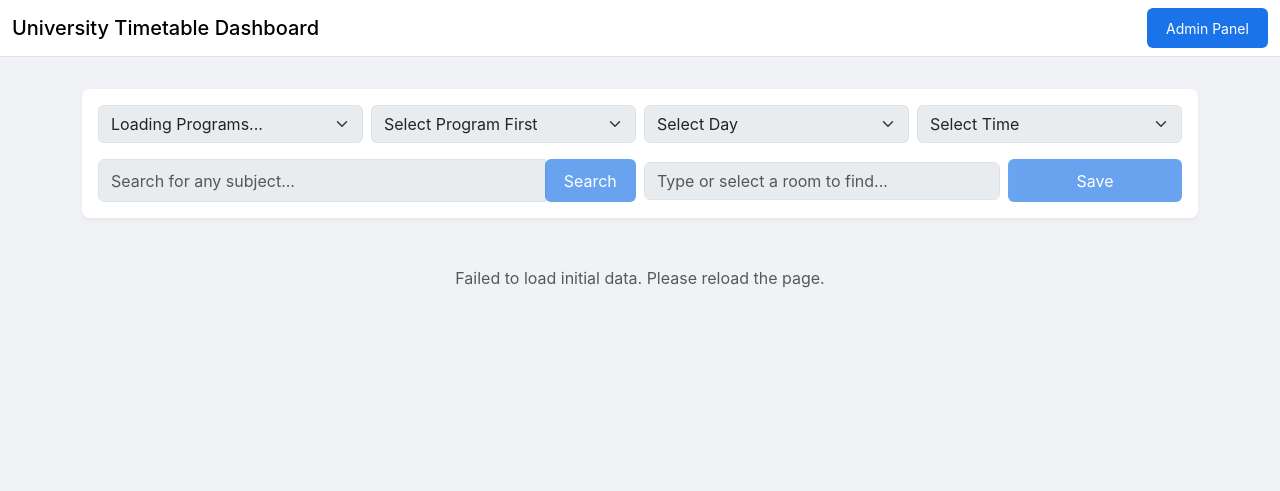
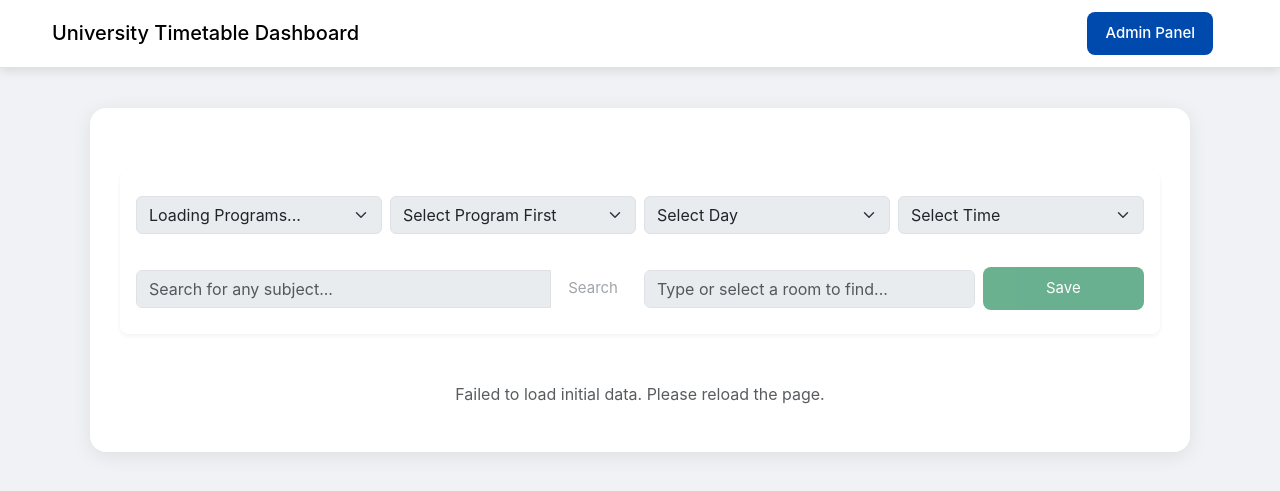
Before and after one commit to 14rushiljain/UniFinds---Classroom-Faculty-Availability-Tracker, a Flask app: page / in a window 1280 px wide. Shown: the top 491 px of the page. Run offline with Flask 3, Linux system fonts and the light colour scheme; data that the repository does not hold is empty.

Commit message:
Update ui.css

```diff
--- a/static/css/ui.css
+++ b/static/css/ui.css
@@ -1,104 +1,109 @@
-/*
- * By adding '#my-app' to all rules, we make them
- * more specific than Bootstrap's default rules.
- * This forces the browser to use our styles.
- */
 
-#my-app body {
-    /* We target '#my-app body' instead of just 'body' */
-    background: #f5f8fc;
-    font-family: 'Segoe UI', Tahoma, sans-serif;
-    color: #333;
+body {
+    margin: 0;
+    padding: 0;
+    font-family: "Poppins", sans-serif;
+    background: #f4f7fb;
+    color: #2c3e50;
 }
 
-#my-app .navbar-custom {
-    background-color: #004aad;
+.navbar {
+    background: #004aad;
+    padding: 12px 40px;
+    display: flex;
+    align-items: center;
+    justify-content: space-between;
+    box-shadow: 0 3px 10px rgba(0,0,0,0.1);
 }
 
-#my-app .navbar-custom .navbar-brand,
-#my-app .navbar-custom .nav-link {
-    color: white !important; /* Kept !important as it's fighting a very specific Bootstrap rule */
+.navbar a {
+    color: #fff;
+    text-decoration: none;
     font-weight: 500;
+    margin: 0 15px;
 }
 
-#my-app .navbar-custom .nav-link:hover {
-    color: #d9e6ff !important;
+.navbar a:hover {
+    color: #d9e6ff;
 }
 
-#my-app .main-container {
-    max-width: 1200px;
-    margin: 2rem auto;
-    padding: 1rem;
+
+.container {
+    max-width: 1100px;
+    margin: 40px auto;
+    background: #fff;
+    padding: 30px;
+    border-radius: 16px;
+    box-shadow: 0 4px 20px rgba(0,0,0,0.08);
 }
 
-#my-app .custom-card {
-    background: white;
-    padding: 1.5rem;
-    border-radius: 12px;
-    box-shadow: 0 3px 12px rgba(0,0,0,0.08);
-    margin-bottom: 2rem;
+h1, h2, h3 {
+    color: #004aad;
 }
 
-#my-app .custom-card h2 {
-    color: #004aad;
-    margin-bottom: 1rem;
+.btn {
+    background: #004aad;
+    color: white;
+    padding: 10px 18px;
+    border: none;
+    border-radius: 8px;
+    cursor: pointer;
+    font-size: 15px;
+    transition: 0.3s;
 }
 
-/* This targets your button AND Bootstrap's default .btn */
-#my-app .btn-custom,
-#my-app .btn {
-    background-color: #1a73e8;
-    color: white;
-    border-radius: 6px;
-    padding: 0.6rem 1.2rem;
-    transition: 0.2s;
-    border: none; /* Add this to override Bootstrap's default border */
+.btn:hover {
+    background: #003580;
 }
 
-#my-app .btn-custom:hover,
-#my-app .btn:hover {
-    background-color: #145ec2;
-    color: white; /* Ensure hover text stays white */
+input, select {
+    width: 100%;
+    padding: 12px;
+    margin: 10px 0;
+    border: 1px solid #d4d9e2;
+    border-radius: 8px;
+    font-size: 15px;
 }
 
-#my-app .table-custom {
+input:focus, select:focus {
+    outline: none;
+    border-color: #004aad;
+    box-shadow: 0 0 5px rgba(0,74,173,0.3);
+}
+
+.card {
+    background: #fff;
+    padding: 20px;
+    border-radius: 14px;
+    box-shadow: 0 3px 15px rgba(0,0,0,0.07);
+    margin-bottom: 20px;
+}
+
+table {
     width: 100%;
     border-collapse: collapse;
+    margin-top: 20px;
 }
 
-#my-app .table-custom th {
-    background-color: #e4efff;
-    color: #004aad;
-    padding: 0.8rem;
+th, td {
+    border: 1px solid #e1e5eb;
+    padding: 12px;
+    text-align: center;
 }
 
-#my-app .table-custom td {
-    padding: 0.8rem;
-    border-bottom: 1px solid #ddd;
+th {
+    background: #004aad;
+    color: white;
 }
 
-#my-app .free-row {
-    background-color: #e9ffe9;
+tr:nth-child(even) {
+    background: #f8faff;
 }
 
-#my-app .occupied-row {
-    background-color: #fff2e6;
+.footer {
+    margin-top: 40px;
+    text-align: center;
+    padding: 20px;
+    color: #6c7a91;
+    font-size: 14px;
 }
-
-/* ---------- FOOTER ---------- */
-/* Footer is outside the #my-app body, so it doesn't get the prefix */
-footer {
-    background: #004aad;
-    color: white;
-    padding: 1rem;
-    text-align: center;
-    margin-top: 3rem;
-}
-
-footer a {
-    color: #d9e6ff;
-    text-decoration: none;
-}
-footer a:hover {
-    text-decoration: underline;
-}
```
